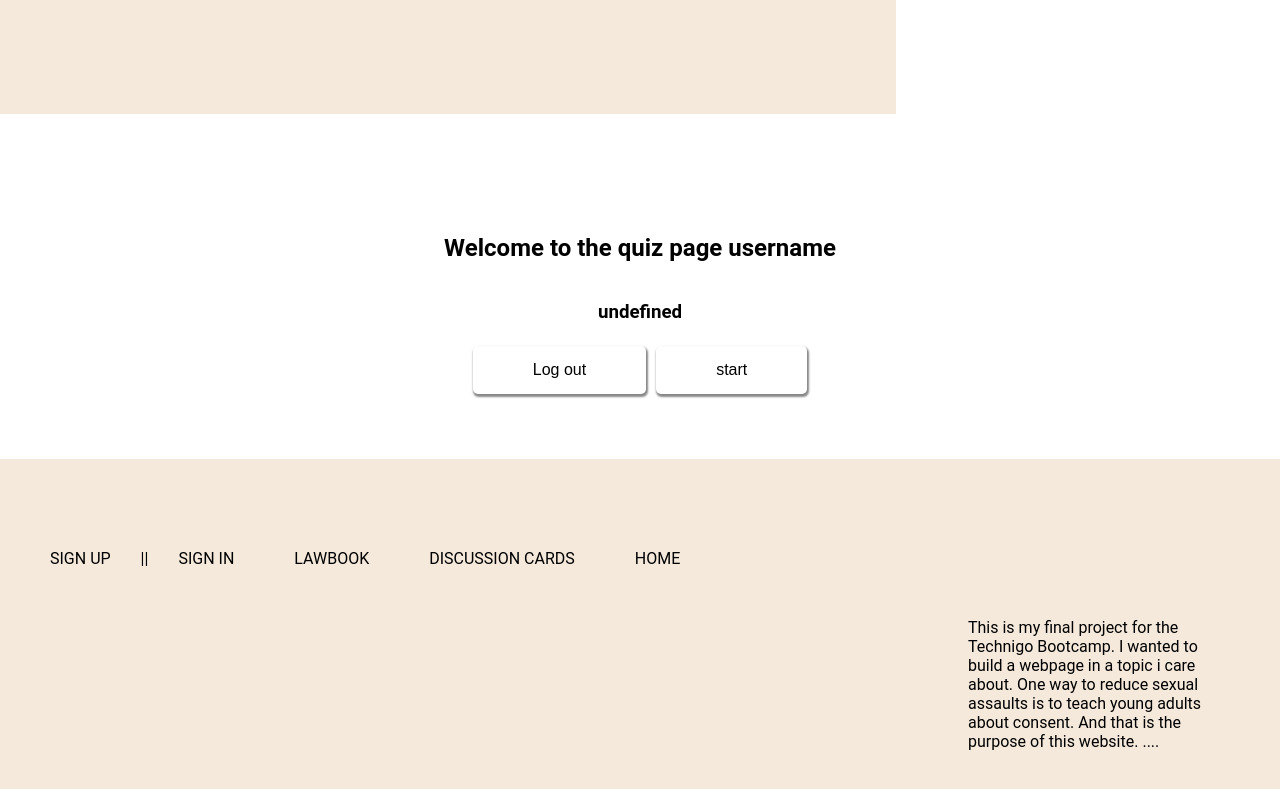
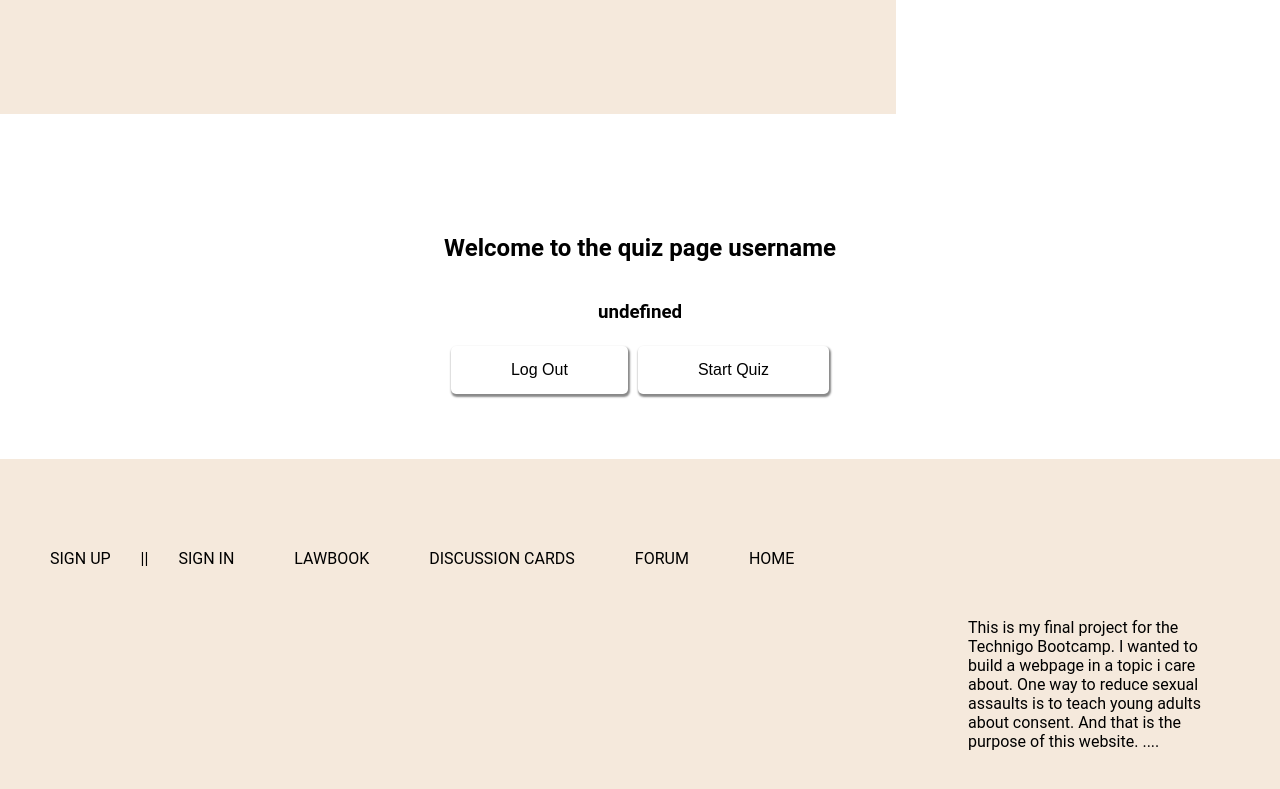
Before and after one commit to mhammarback/final-project, a React (Create React App) app in the folder frontend/: page /quiz in a window 1280 px wide. Shown: the part 375-1164 px from the top of the page. Built offline with nearby package versions, Linux system fonts and the light colour scheme; no server answers.

Commit message:
timer working and added summary page for quiz

```diff
--- a/frontend/src/App.js
+++ b/frontend/src/App.js
@@ -41,7 +41,7 @@ return (
           <QuizHome />
         </Route>
         <Route path='/quiz-start'>
-          <Quiz/>
+          <Quiz />
         </Route>
         <Route path='/sign' exact>
         <LoginSignup />
--- a/frontend/src/components/Nav.js
+++ b/frontend/src/components/Nav.js
@@ -21,6 +21,9 @@ export const Nav = () => {
       <NavLink to="/discussion" exact className="nav-links">
       DISCUSSION CARDS
       </NavLink>
+      <NavLink to="/forum" exact className="nav-links">
+      FORUM
+      </NavLink>
       <NavLink to="/" exact className="nav-links">
       HOME
       </NavLink>
--- a/frontend/src/quiz/QuizHome.js
+++ b/frontend/src/quiz/QuizHome.js
@@ -29,8 +29,8 @@ export const QuizHome = ({ setPage }) => {
 		  <h1>Welcome to the quiz page username</h1>
 		  <h3>{`${secretMessage}`}</h3>
 			<ContainerCenter>
-			  <Button type="button" onClick={handleClick}>Log out</Button>
-				<NavLink to="/quiz-start"><Button>start</Button></NavLink>
+			  <Button type="button" onClick={handleClick}>Log Out</Button>
+				<NavLink to="/quiz-start"><Button>Start Quiz</Button></NavLink>
 			 </ContainerCenter>
 		</Section>
 		</>
--- a/frontend/src/reducers/quiz.js
+++ b/frontend/src/reducers/quiz.js
@@ -67,21 +67,21 @@ export const quiz = createSlice({
 		goToNextQuestion: (state) => {
 			state.disabled = true
 			state.optionDisabled = false
-			state.deciseconds = 200
+			state.deciseconds = 100
 			state.timerStart = true
 			state.currentQuestionIndex += 1
 		},
 		goToPreviousQuestion: (state) => {
 			state.disabled = true
 			state.optionDisabled = false
-			state.deciseconds = 200
+			state.deciseconds = 100
 			state.timerStart = true
 			state.currentQuestionIndex -= 1
 		},
 		restart: () => {
 			return initialState
 		},
-		setTime: (state) => {
+		setTimer: (state) => {
 			state.timerStart = false
 		},
 		countdowndeciseconds: (state) => {
```
Also changed, not shown: frontend/src/quiz/Summary.js (added, +19 -0 lines), frontend/src/components/ForumForm.js (deleted).
